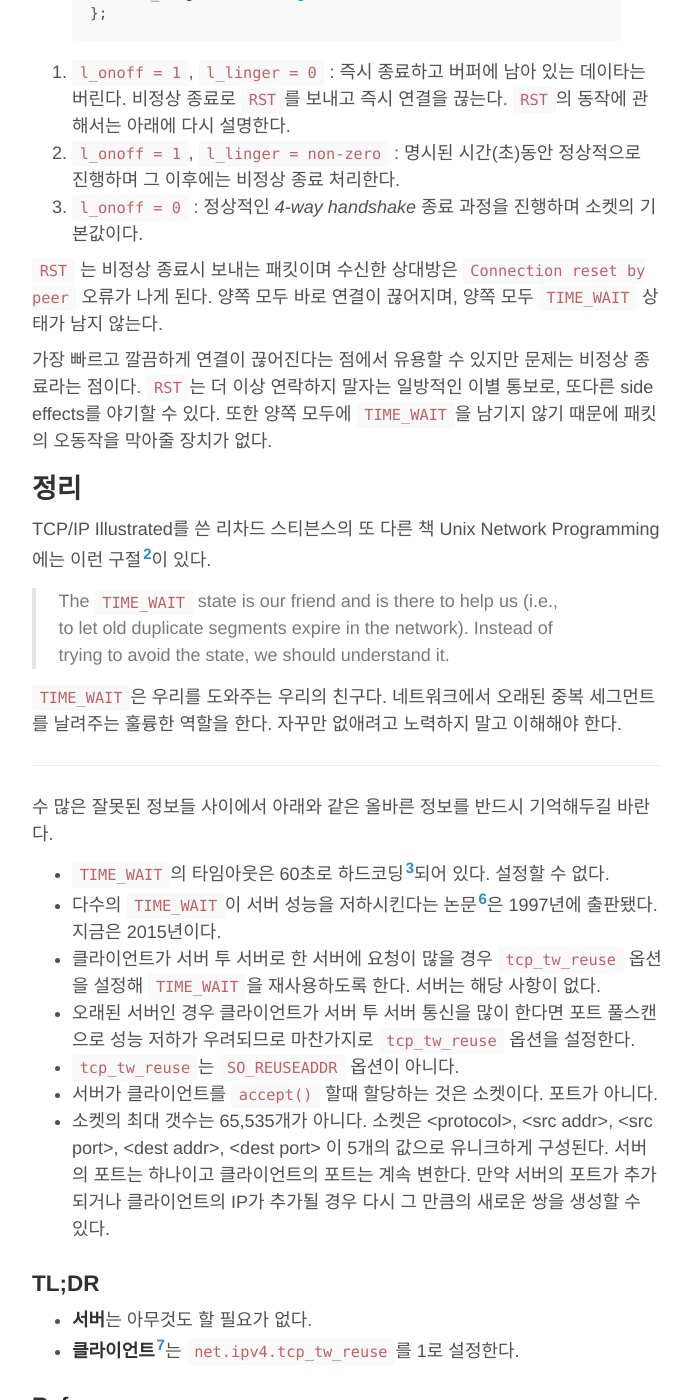
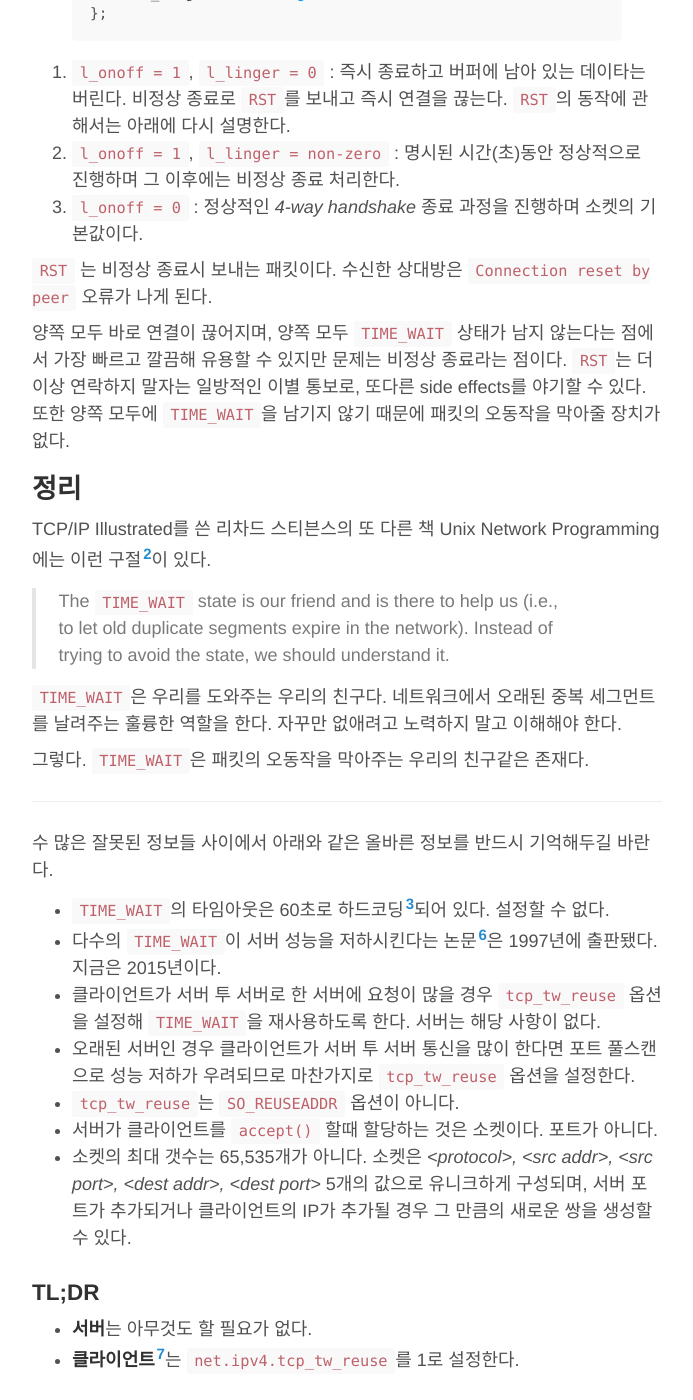
Before and after one commit to Umaigenomu/likejazz.github.io, a Jekyll site: the page built from _posts/2015-06-09-time-wait.md, in a window 1280 px wide and 1400 px high, scrolled down 12528 px. Shown: the whole window, without its empty margins (293-986 px from the left). Built offline with Jekyll 4.4.1, drawn with Linux system fonts in a browser that asks for light colours; some of the changed text lies outside the part shown.

Commit message:
Publishing

```diff
--- a/_posts/2015-06-09-time-wait.md
+++ b/_posts/2015-06-09-time-wait.md
@@ -323,7 +323,7 @@ net.ipv4.ip_local_port_range = 32768  61000
 
 1번의 경우 클라이언트 입장에서는 서버에 남아 있는 `TIME_WAIT` 상태를 알 수 없다. 따라서 클라이언트는 계속해서 임의의 포트(ephemeral port)에 `SYN` 패킷을 내보낸다. 임의의 포트는 순차적으로 증가하는 형태이므로 FIFO 기준을 따르게 된다. 서버에는 `TIME_WAIT` 상태로 남아 있지만 동일 소켓이 `SYN`을 수신하면 재사용하게 된다. 양쪽 모두 별도 설정은 필요 없다.
 
-2번은 `Cannot assign requested address` 오류가 발생하며 더 이상 접속할 수 없다. 소켓은 \<protocol\>, \<src addr\>, \<src port\>, \<dest addr\>, \<dest port\> 5개 값으로 구성되며 로컬 포트가 고갈되면 더 이상 유니크한 값을 만들어 낼 수 없다. 클라이언트의 `net.ipv4.tcp_tw_reuse` 옵션을 설정하여 기존 클라이언트에 `TIME_WAIT` 상태로 남아 있던 소켓을 재사용해야 한다.
+2번은 `Cannot assign requested address` 오류가 발생하며 더 이상 접속할 수 없다. 소켓은 *\<protocol\>, \<src addr\>, \<src port\>, \<dest addr\>, \<dest port\>* 5개 값으로 구성되며 로컬 포트가 고갈되면 더 이상 유니크한 값을 만들어 낼 수 없다. 클라이언트의 `net.ipv4.tcp_tw_reuse` 옵션을 설정하여 기존 클라이언트에 `TIME_WAIT` 상태로 남아 있던 소켓을 재사용해야 한다.
 
 {% highlight bash %}
 $ echo 1 > /proc/sys/net/ipv4/tcp_tw_reuse
@@ -373,9 +373,9 @@ struct  linger {
 1. `l_onoff = 1`, `l_linger = non-zero` : 명시된 시간(초)동안 정상적으로 진행하며 그 이후에는 비정상 종료 처리한다.
 1. `l_onoff = 0` : 정상적인 *4-way handshake* 종료 과정을 진행하며 소켓의 기본값이다.
 
-`RST` 는 비정상 종료시 보내는 패킷이며 수신한 상대방은 `Connection reset by peer` 오류가 나게 된다. 양쪽 모두 바로 연결이 끊어지며, 양쪽 모두 `TIME_WAIT` 상태가 남지 않는다.
+`RST` 는 비정상 종료시 보내는 패킷이다. 수신한 상대방은 `Connection reset by peer` 오류가 나게 된다.
 
-가장 빠르고 깔끔하게 연결이 끊어진다는 점에서 유용할 수 있지만 문제는 비정상 종료라는 점이다. `RST`는 더 이상 연락하지 말자는 일방적인 이별 통보로, 또다른 side effects를 야기할 수 있다. 또한 양쪽 모두에 `TIME_WAIT`을 남기지 않기 때문에 패킷의 오동작을 막아줄 장치가 없다.
+양쪽 모두 바로 연결이 끊어지며, 양쪽 모두 `TIME_WAIT` 상태가 남지 않는다는 점에서 가장 빠르고 깔끔해 유용할 수 있지만 문제는 비정상 종료라는 점이다. `RST`는 더 이상 연락하지 말자는 일방적인 이별 통보로, 또다른 side effects를 야기할 수 있다. 또한 양쪽 모두에 `TIME_WAIT`을 남기지 않기 때문에 패킷의 오동작을 막아줄 장치가 없다.
 
 ## 정리
 
@@ -384,6 +384,8 @@ TCP/IP Illustrated를 쓴 리차드 스티븐스의 또 다른 책 Unix Network
 > The `TIME_WAIT` state is our friend and is there to help us (i.e., to let old duplicate segments expire in the network). Instead of trying to avoid the state, we should understand it.
 
 `TIME_WAIT`은 우리를 도와주는 우리의 친구다. 네트워크에서 오래된 중복 세그먼트를 날려주는 훌륭한 역할을 한다. 자꾸만 없애려고 노력하지 말고 이해해야 한다.
+
+그렇다. `TIME_WAIT`은 패킷의 오동작을 막아주는 우리의 친구같은 존재다.
 
 ---
 
@@ -395,7 +397,7 @@ TCP/IP Illustrated를 쓴 리차드 스티븐스의 또 다른 책 Unix Network
 - 오래된 서버인 경우 클라이언트가 서버 투 서버 통신을 많이 한다면 포트 풀스캔으로 성능 저하가 우려되므로 마찬가지로 `tcp_tw_reuse` 옵션을 설정한다.
 - `tcp_tw_reuse`는 `SO_REUSEADDR` 옵션이 아니다.
 - 서버가 클라이언트를 `accept()` 할때 할당하는 것은 소켓이다. 포트가 아니다.
-- 소켓의 최대 갯수는 65,535개가 아니다. 소켓은 \<protocol\>, \<src addr\>, \<src port\>, \<dest addr\>, \<dest port\> 이 5개의 값으로 유니크하게 구성된다. 서버의 포트는 하나이고 클라이언트의 포트는 계속 변한다. 만약 서버의  포트가 추가되거나 클라이언트의 IP가 추가될 경우 다시 그 만큼의 새로운 쌍을 생성할 수 있다.
+- 소켓의 최대 갯수는 65,535개가 아니다. 소켓은 *\<protocol\>, \<src addr\>, \<src port\>, \<dest addr\>, \<dest port\>* 5개의 값으로 유니크하게 구성되며, 서버 포트가 추가되거나 클라이언트의 IP가 추가될 경우 그 만큼의 새로운 쌍을 생성할 수 있다.
 
 ### TL;DR
 
```
Also changed, not shown: other parts of _posts/2015-06-09-time-wait.md (+2 -2 lines), _posts/2015-06-06-close-wait.md (+9 -2 lines).
